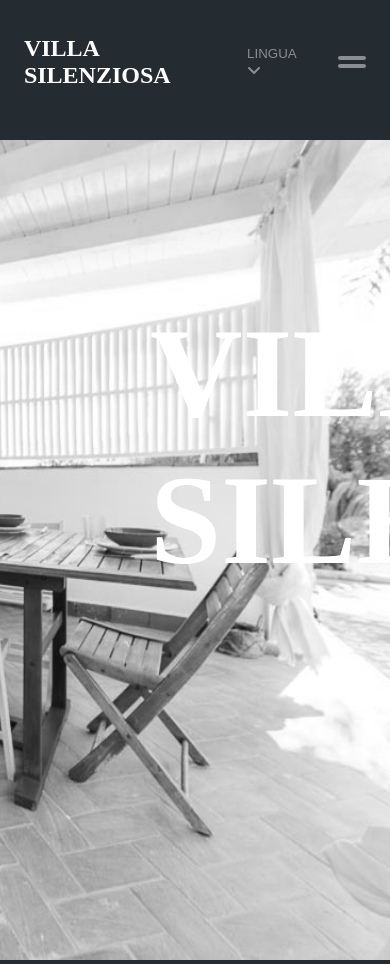
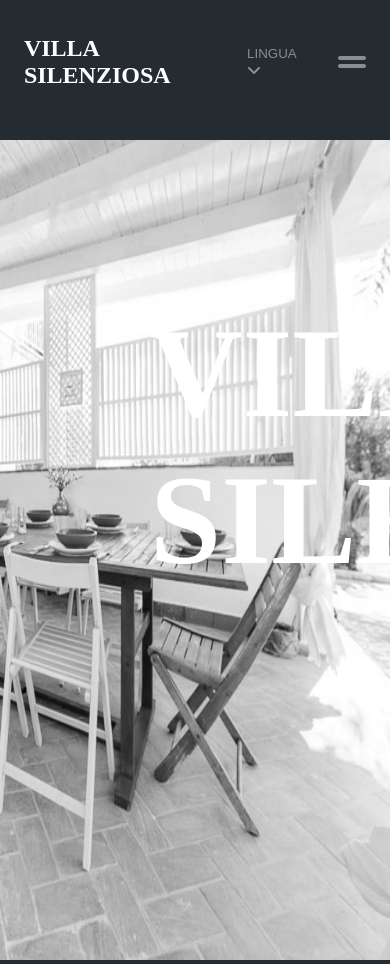
Before and after one commit to FrancescoMain/villa-silenziosa-website, a Vue app: page / in a window 390 px wide. Shown: the top 964 px of the page. Built offline with nearby package versions, Linux system fonts and the light colour scheme.

Commit message:
prova img

```diff
--- a/src/components/Hero.vue
+++ b/src/components/Hero.vue
@@ -80,8 +80,19 @@ export default {
     }
 }
 
-@media all and (max-width: 1250px) {}
+@media all and (max-width: 1250px) {
+    img {
+        filter: grayscale(1);
+        height: 820px;
+        width: 800px;
 
+    }
+
+}
+
+@media all and (max-width: 1000px) {
+
+}
 
 @media all and (max-width: 900px) {}
 </style>
```
